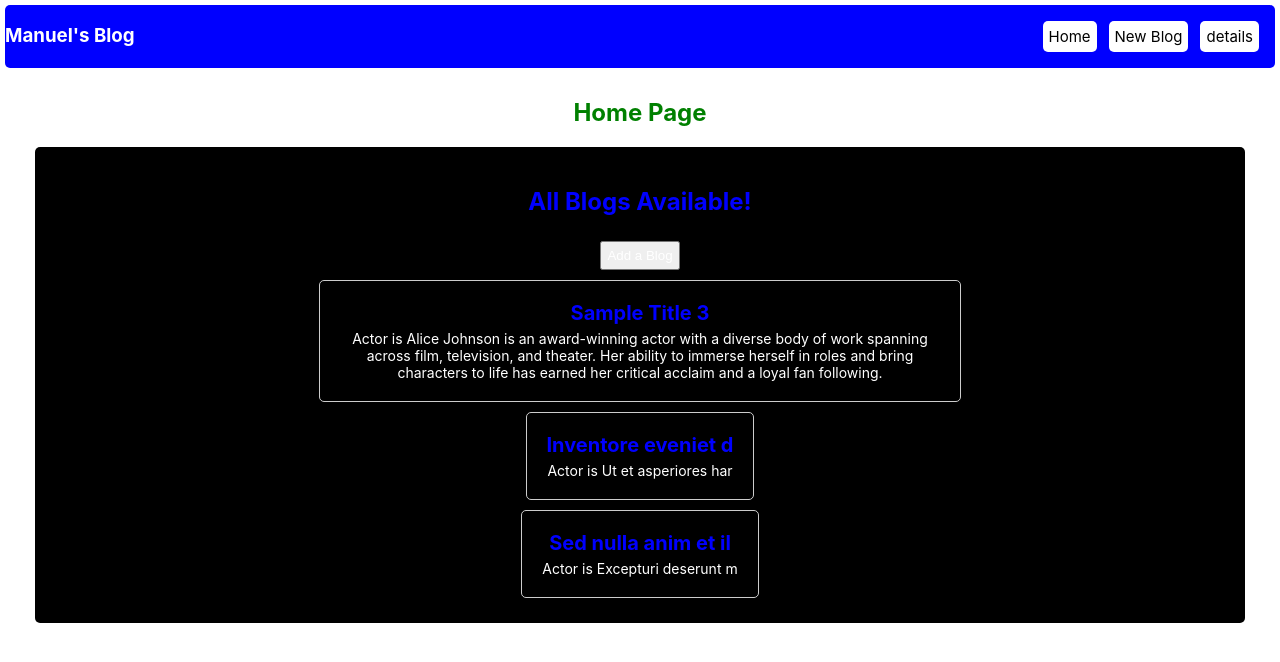
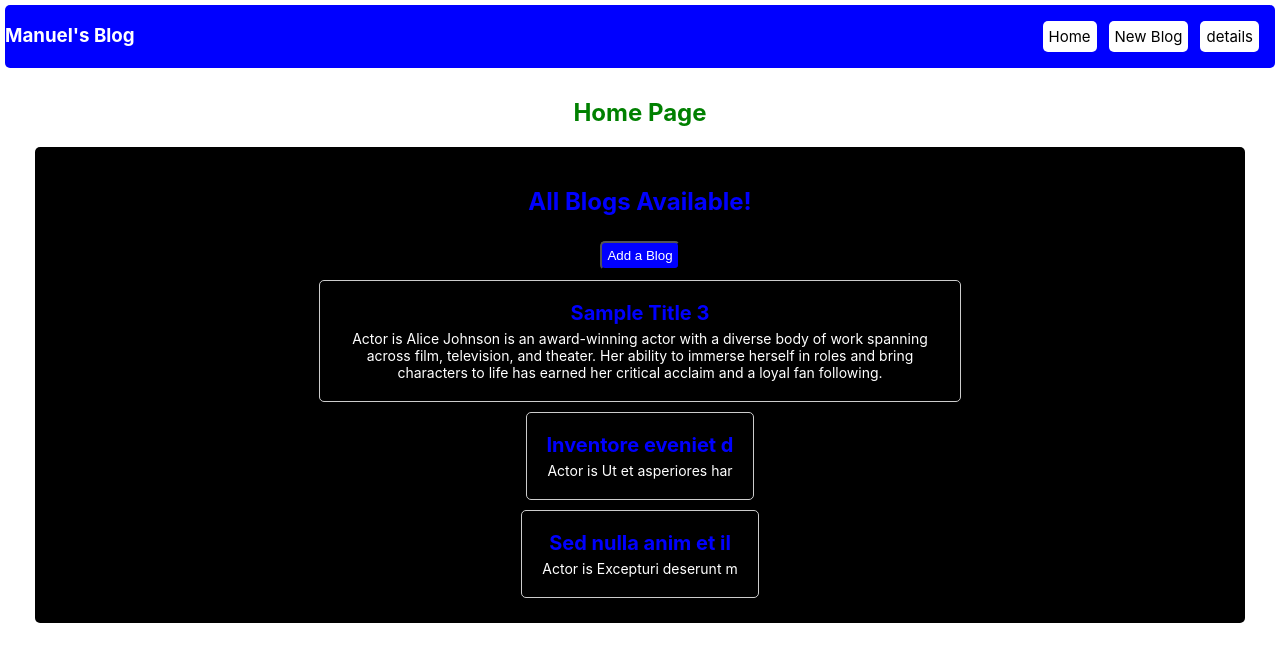
Before and after one commit to emmanuelwangila/manu-blog, a React (Create React App) app: page / in a window 1280 px wide. Shown: the top 662 px of the page. Built offline with nearby package versions, Linux system fonts and the light colour scheme; data requests are answered from the project's data file.

Commit message:
style the button UI

```diff
--- a/src/BlogList.jsx
+++ b/src/BlogList.jsx
@@ -27,6 +27,8 @@ const BlogList = ({ blogs, title }) => {
             color: "white",
             margin: "5px",
             padding: "5px",
+            backgroundColor: "blue",
+            borderRadius: "5px",
           }}
         >
           Add a Blog
```
